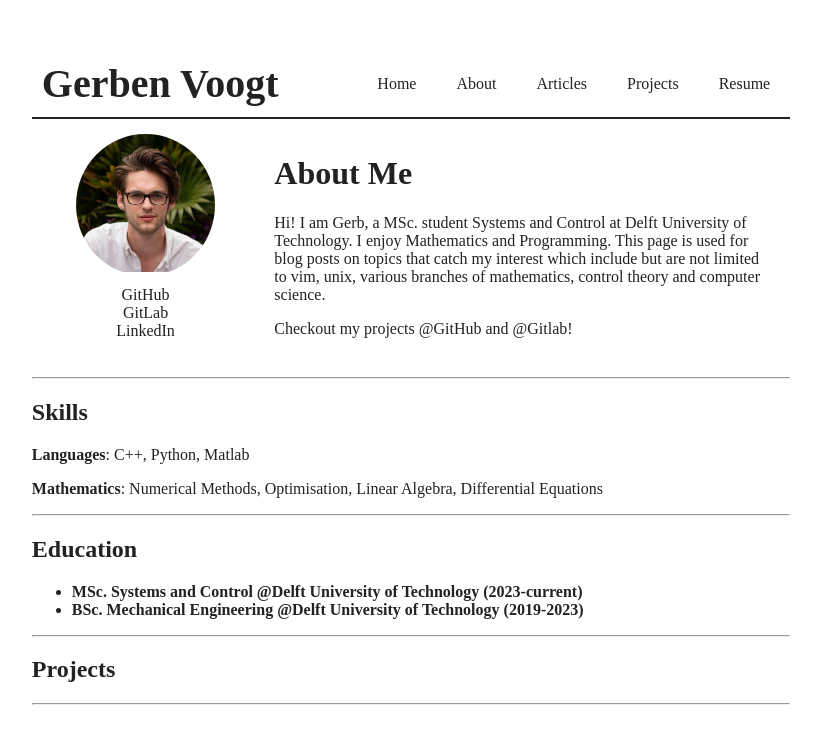
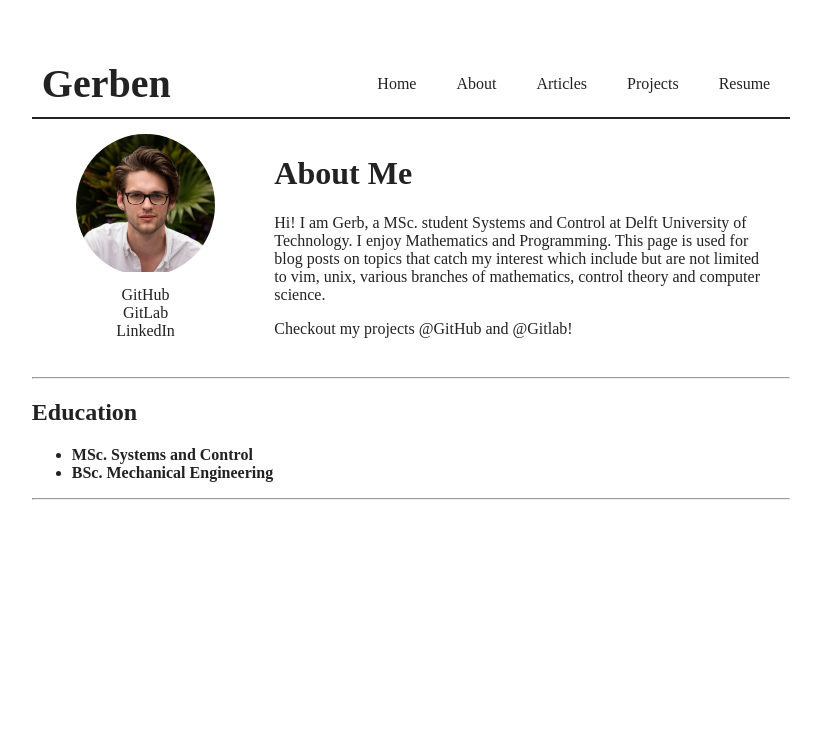
Before and after one commit to Gerb-Voogt/gerb-voogt.github.io, a Jekyll site: the page built from about.markdown, in a window 1280 px wide. Shown: the top 744 px of the page, without its empty margins (229-1050 px from the left). Built offline with Jekyll 4.4.1, drawn with Linux system fonts in a browser that asks for light colours.

Commit message:
small tweaks

```diff
--- a/_config.yml
+++ b/_config.yml
@@ -26,7 +26,7 @@ baseurl: "" # the subpath of your site, e.g. /blog
 url: "" # the base hostname & protocol for your site, e.g. http://example.com
 
 # resume_url: [PATH_TO_RESUME]
-author_name: Gerben Voogt
+author_name: Gerben
 description: A portfolio-blog by some nerd that talks about math.
 url: [WEBSITE_URL]
 disqus:
--- a/_layouts/home.html
+++ b/_layouts/home.html
@@ -1,9 +1,9 @@
 ---
-title: Gerben Voogt
+title: Gerben
 layout: default
 ---
 <div class="mid-section-home">
-    <h1><span>I am </span>{{ site.author_name }}</h1>
+    <h1><span>Hello! I am </span>{{ site.author_name }}</h1>
     <div class="row sub-heading">
         <div class="summary-about-me">
             <p>{{ page.home_text }}</p>
--- a/about.markdown
+++ b/about.markdown
@@ -30,19 +30,9 @@ title: About
 </div>
 
 ---
-## Skills
+## Education
 
-**Languages**: C++, Python, Matlab
-
-**Mathematics**: Numerical Methods, Optimisation, Linear Algebra, Differential Equations
+- **MSc. Systems and Control**
+- **BSc. Mechanical Engineering**
 
 ---
-## Education
-
-- **MSc. Systems and Control @Delft University of Technology (2023-current)**
-- **BSc. Mechanical Engineering @Delft University of Technology (2019-2023)**
-
----
-## Projects
-
----
```
